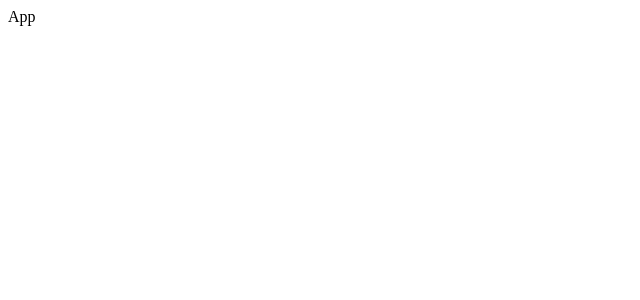
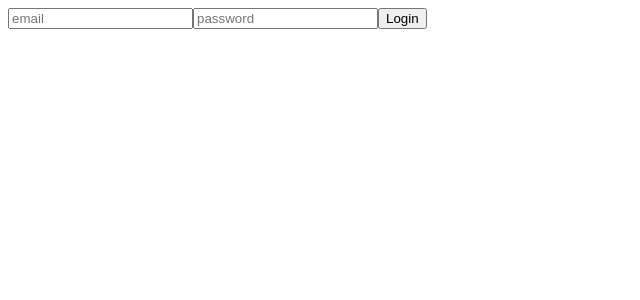
Before and after one commit to SLarkworthy/focus-timers-frontend, a React (Create React App) app: page / in a window 1280 px wide. Shown: the top 300 px of the page, without its empty margins (0-640 px from the left). Built offline with nearby package versions, Linux system fonts and the light colour scheme.

Commit message:
controlled login form

```diff
--- a/src/App.js
+++ b/src/App.js
@@ -1,10 +1,38 @@
 import React from 'react';
+import Login from './components/Login'
 
 class App extends React.Component {
+  state = {
+    currentUser: null,
+    login: {
+      email: "",
+      password: ""
+    }
+  }
+
+  handleFormChange = event => {
+    const {name, value} = event.target
+    this.setState({
+      login: {
+        ...this.state.login,
+        [name]: value
+      }
+    })
+  }
+
+  handleSubmit = event => {
+    event.preventDefault();
+
+  }
+
   render () {
   return (
     <div className="App">
-      App
+      <Login
+        handleFormChange={this.handleFormChange}
+        handleSubmit={this.handleSubmit}
+        email={this.state.login.email}
+        password={this.state.login.password}/>
     </div>
   )};
 }
--- /dev/null
+++ b/src/components/Login.js
@@ -0,0 +1,16 @@
+import React from 'react';
+
+const login = ({handleFormChange, handleSubmit, email, password}) => {
+
+    return (
+        <div>
+            <form onSubmit={handleSubmit} >
+                <input type="text" name="email" placeholder="email" onChange={handleFormChange} value={email}/>
+                <input type="password" name="password" placeholder="password" onChange={handleFormChange} value={password} />
+                <input type="submit" value="Login"/>
+            </form>
+        </div>
+    )
+}
+
+export default login;
```
